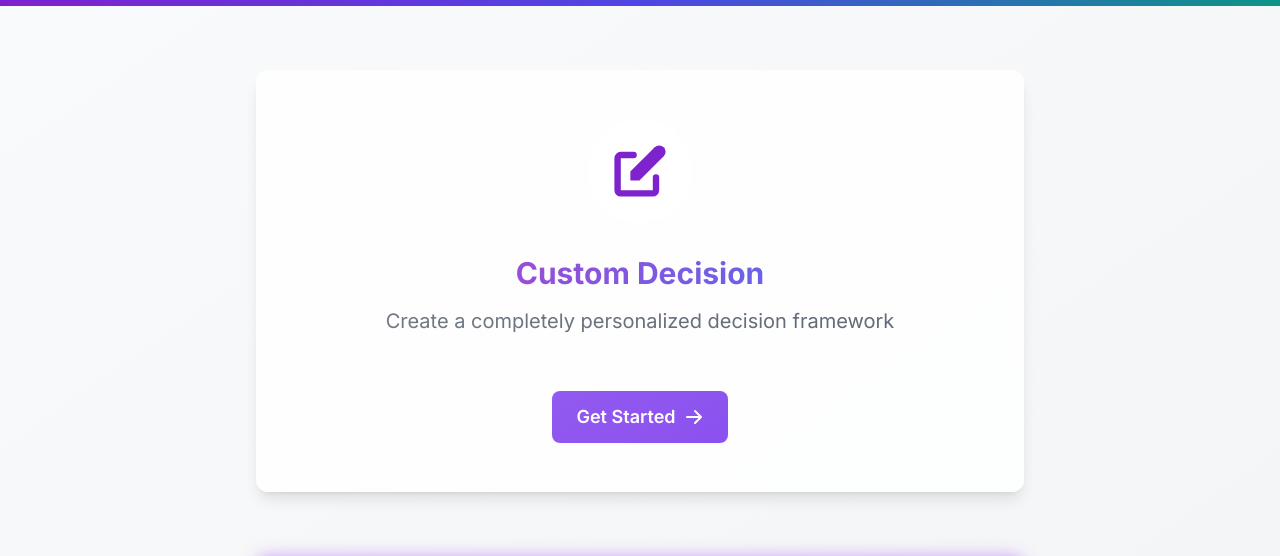
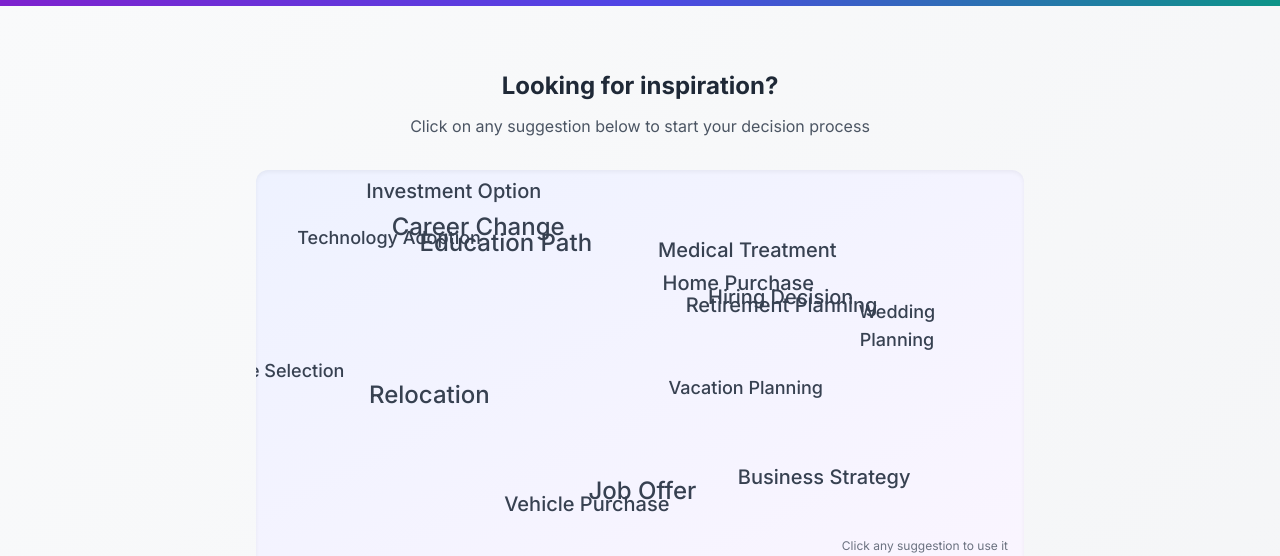
Before and after one commit to nfonjeannoel/Decision, a Next.js app: page /decisions/new in a window 1280 px wide. Shown: the part 343-899 px from the top of the page. Built offline with nearby package versions, Linux system fonts and the light colour scheme; no server answers.

Commit message:
Add animated tag cloud with decision suggestions to New Decision page

```diff
--- a/src/app/decisions/new/custom/page.tsx
+++ b/src/app/decisions/new/custom/page.tsx
@@ -59,6 +59,24 @@ export default function CustomDecision() {
   const [formErrors, setFormErrors] = useState<{[key: string]: string}>({});
   const { showNotification } = useNotification();
   const { user, session } = useAuth();
+
+  // Check for suggestion from previous page
+  useEffect(() => {
+    // Check if we have a saved suggestion in localStorage
+    const savedSuggestion = typeof window !== 'undefined' ? localStorage.getItem('decisionSuggestion') : null;
+
+    if (savedSuggestion) {
+      // Set the decision title and generate a description
+      setDecisionTitle(savedSuggestion);
+      setDecisionDescription(`Making a decision about: ${savedSuggestion}`);
+
+      // Clear the localStorage item to avoid persisting it between sessions
+      localStorage.removeItem('decisionSuggestion');
+
+      // Show a notification
+      showNotification(`Loaded suggestion: ${savedSuggestion}`, 'info');
+    }
+  }, []); // Empty dependency array ensures this runs only once on component mount
 
   // Request to refine decision title and description
   const getAiRefinedDecision = async () => {
--- a/src/app/decisions/new/page.tsx
+++ b/src/app/decisions/new/page.tsx
@@ -1,6 +1,27 @@
 'use client';
 
 import Link from 'next/link';
+import { useState, useEffect } from 'react';
+import { useRouter } from 'next/navigation';
+
+// Suggestion cloud data with common decision types
+const decisionSuggestions: Suggestion[] = [
+  { id: 1, text: 'Career Change', size: 'large' },
+  { id: 2, text: 'Home Purchase', size: 'medium' },
+  { id: 3, text: 'Job Offer', size: 'large' },
+  { id: 4, text: 'Investment Option', size: 'medium' },
+  { id: 5, text: 'Education Path', size: 'large' },
+  { id: 6, text: 'Vacation Planning', size: 'small' },
+  { id: 7, text: 'Business Strategy', size: 'medium' },
+  { id: 8, text: 'Technology Adoption', size: 'small' },
+  { id: 9, text: 'Vehicle Purchase', size: 'medium' },
+  { id: 10, text: 'Relocation', size: 'large' },
+  { id: 11, text: 'Wedding Planning', size: 'small' },
+  { id: 12, text: 'Medical Treatment', size: 'medium' },
+  { id: 13, text: 'Software Selection', size: 'small' },
+  { id: 14, text: 'Hiring Decision', size: 'medium' },
+  { id: 15, text: 'Retirement Planning', size: 'medium' },
+];
 
 const customDecision = {
   id: 'custom',
@@ -14,7 +35,126 @@ const customDecision = {
   ),
 };
 
+// Tag cloud component that animates and allows selection
+// Define proper types for the component props
+interface Suggestion {
+  id: number;
+  text: string;
+  size: 'small' | 'medium' | 'large';
+}
+
+interface Position {
+  id: number;
+  x: number;
+  y: number;
+  vx: number;
+  vy: number;
+}
+
+interface TagCloudProps {
+  suggestions: Suggestion[];
+  onSelect: (text: string) => void;
+}
+
+const AnimatedTagCloud = ({ suggestions, onSelect }: TagCloudProps) => {
+  // Track positions and movement for each tag
+  const [positions, setPositions] = useState<Position[]>([]);
+  const [hoveredId, setHoveredId] = useState<number | null>(null);
+
+  // Initialize random positions on component mount
+  useEffect(() => {
+    const newPositions: Position[] = suggestions.map(suggestion => ({
+      id: suggestion.id,
+      x: Math.random() * 80, // Percentage of container width
+      y: Math.random() * 80, // Percentage of container height
+      vx: (Math.random() - 0.5) * 0.5, // Velocity X
+      vy: (Math.random() - 0.5) * 0.5, // Velocity Y
+    }));
+
+    setPositions(newPositions);
+
+    // Animation frame for movement
+    const animationInterval = setInterval(() => {
+      setPositions(prevPositions => {
+        return prevPositions.map(pos => {
+          // Bounce off the edges
+          let newX = pos.x + pos.vx;
+          let newY = pos.y + pos.vy;
+          let newVx = pos.vx;
+          let newVy = pos.vy;
+
+          if (newX < 0 || newX > 85) newVx = -pos.vx;
+          if (newY < 0 || newY > 85) newVy = -pos.vy;
+
+          return {
+            ...pos,
+            x: newX < 0 ? 0 : newX > 85 ? 85 : newX,
+            y: newY < 0 ? 0 : newY > 85 ? 85 : newY,
+            vx: newVx,
+            vy: newVy,
+          };
+        });
+      });
+    }, 50);
+
+    return () => clearInterval(animationInterval);
+  }, [suggestions]);
+
+  // Get font size based on tag size category
+  const getFontSize = (size: 'small' | 'medium' | 'large'): string => {
+    switch (size) {
+      case 'large': return 'text-xl md:text-2xl';
+      case 'medium': return 'text-lg md:text-xl';
+      case 'small': return 'text-base md:text-lg';
+      default: return 'text-lg';
+    }
+  };
+
+  return (
+    <div className="relative h-[300px] sm:h-[400px] w-full mb-8 mt-8 overflow-hidden rounded-xl bg-gradient-to-br from-indigo-50 to-purple-50 p-4 shadow-inner">
+      {positions.map((position, index) => {
+        const suggestion: Suggestion = suggestions[index];
+        const isHovered = hoveredId === suggestion.id;
+
+        return (
+          <button
+            key={suggestion.id}
+            className={`absolute transform -translate-x-1/2 -translate-y-1/2 ${getFontSize(suggestion.size)}
+                       font-medium transition-all duration-300
+                       ${isHovered ? 'text-primary-indigo scale-110 z-10' : 'text-gray-700 hover:text-primary-purple'}
+                       cursor-pointer select-none`}
+            style={{
+              left: `${position.x}%`,
+              top: `${position.y}%`,
+              textShadow: isHovered ? '0 0 10px rgba(99, 102, 241, 0.3)' : 'none',
+            }}
+            onClick={() => onSelect(suggestion.text)}
+            onMouseEnter={() => setHoveredId(suggestion.id)}
+            onMouseLeave={() => setHoveredId(null)}
+          >
+            {suggestion.text}
+          </button>
+        );
+      })}
+
+      <div className="absolute bottom-4 right-4 text-xs text-gray-500">
+        Click any suggestion to use it
+      </div>
+    </div>
+  );
+};
+
 export default function NewDecision() {
+  const router = useRouter();
+
+  // Handle selection of a suggestion
+  const handleSuggestionSelect = (suggestion) => {
+    // Store the selection in local storage for the next page to use
+    localStorage.setItem('decisionSuggestion', suggestion);
+    // Navigate to the custom decision page
+    router.push('/decisions/new/custom');
+  };
+
   return (
     <>
       {/* Breadcrumb Navigation */}
@@ -53,6 +193,20 @@ export default function NewDecision() {
 
       <section className="py-16 px-8 bg-gradient-to-br from-gray-50 to-gray-100 flex-1">
         <div className="max-w-3xl mx-auto">
+          {/* Animated tag cloud */}
+          <div className="mb-12 text-center">
+            <h2 className="text-2xl font-bold mb-3 text-gray-800">
+              Looking for inspiration?
+            </h2>
+            <p className="text-gray-600 mb-6">
+              Click on any suggestion below to start your decision process
+            </p>
+            <AnimatedTagCloud
+              suggestions={decisionSuggestions}
+              onSelect={handleSuggestionSelect}
+            />
+          </div>
+
           <Link
             href={`/decisions/new/${customDecision.id}`}
             className="glass-card p-12 rounded-xl hover:shadow-xl transition-all duration-300 hover:shadow-glow flex flex-col items-center text-center"
```
